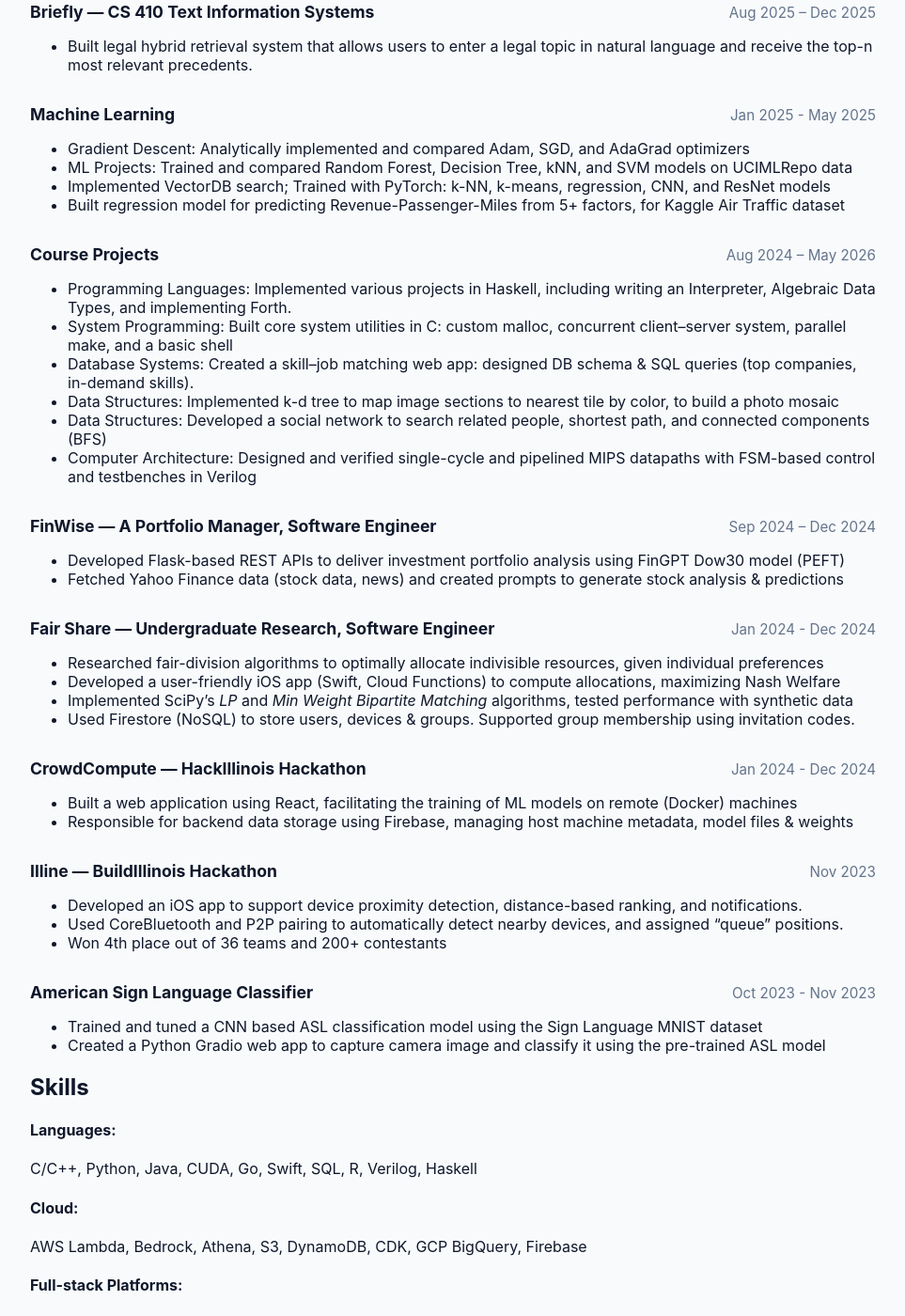
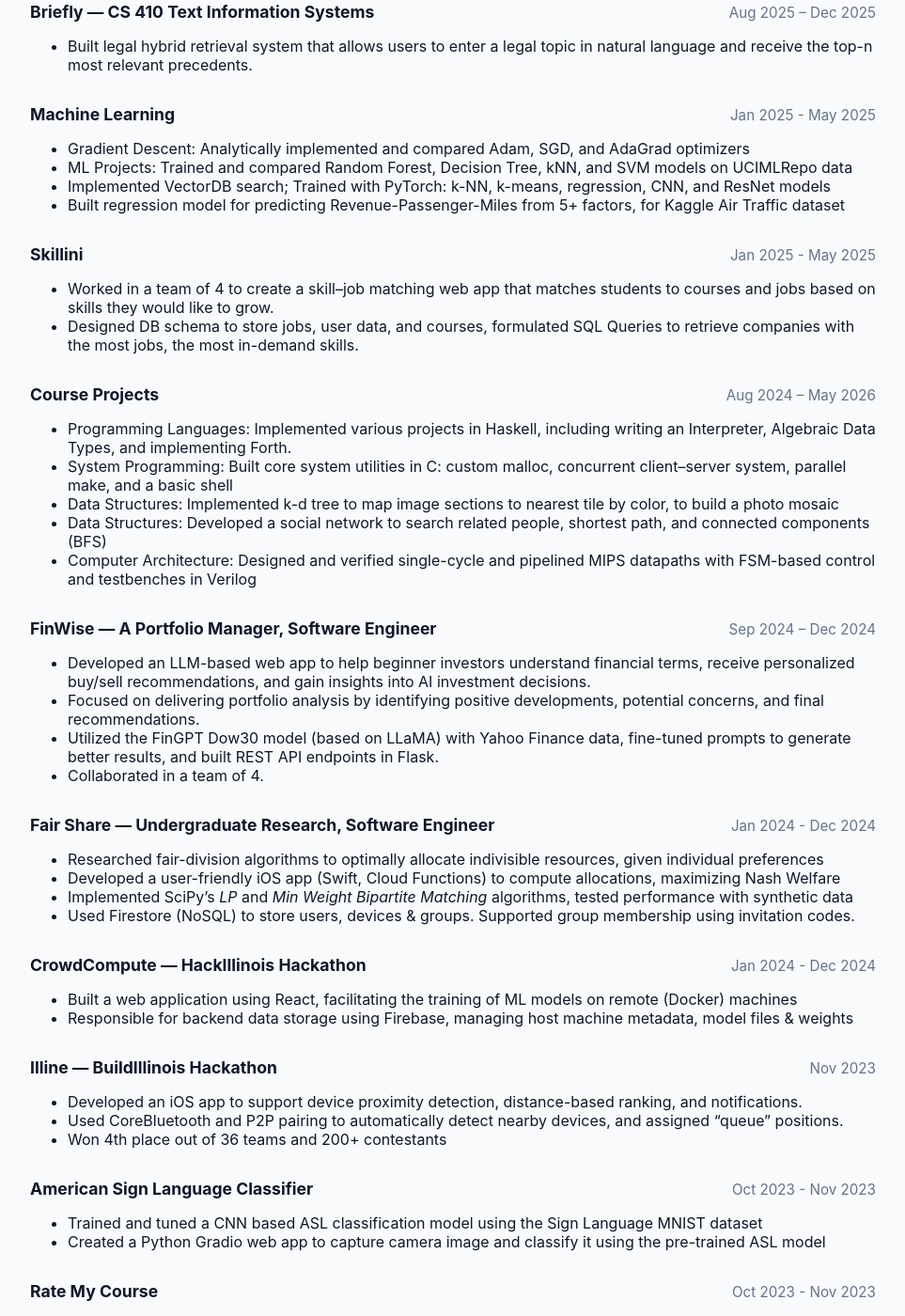
Before and after one commit to srikarpisupati/srikarpisupati.github.io, a Jekyll site: the page built from projects.md, in a window 1280 px wide and 1400 px high, scrolled down 663 px. Shown: the whole window at 94% size, without its empty margins (158-1121 px from the left). Built offline with Jekyll 4.4.1, drawn with Linux system fonts in a browser that asks for light colours; some of the changed text lies outside the part shown.

Commit message:
Revise project details and add new projects
Updated project descriptions and added new projects including Skillini web app and Rate My Course Android app.

```diff
--- a/projects.md
+++ b/projects.md
@@ -56,13 +56,20 @@ Implemented the following in Go from scratch:
 * Built regression model for predicting Revenue-Passenger-Miles from 5+ factors, for Kaggle Air Traffic dataset
 
 <div class="project-header">
+  <h4>Skillini</h4>
+  <span>Jan 2025 - May 2025</span>
+</div>
+
+* Worked in a team of 4 to create a skill–job matching web app that matches students to courses and jobs based on skills they would like to grow.
+* Designed DB schema to store jobs, user data, and courses, formulated SQL Queries to retrieve companies with the most jobs, the most in-demand skills.
+
+<div class="project-header">
   <h4>Course Projects</h4>
   <span>Aug 2024 – May 2026</span>
 </div>
 
 * Programming Languages: Implemented various projects in Haskell, including writing an Interpreter, Algebraic Data Types, and implementing Forth.
 * System Programming: Built core system utilities in C: custom malloc, concurrent client–server system, parallel make, and a basic shell
-* Database Systems: Created a skill–job matching web app: designed DB schema & SQL queries (top companies, in-demand skills).
 * Data Structures: Implemented k-d tree to map image sections to nearest tile by color, to build a photo mosaic
 * Data Structures: Developed a social network to search related people, shortest path, and connected components (BFS)
 * Computer Architecture: Designed and verified single-cycle and pipelined MIPS datapaths with FSM-based control and testbenches in Verilog
@@ -76,8 +83,10 @@ Implemented the following in Go from scratch:
   <span>Sep 2024 – Dec 2024</span>
 </div>
 
-* Developed Flask-based REST APIs to deliver investment portfolio analysis using FinGPT Dow30 model (PEFT)
-* Fetched Yahoo Finance data (stock data, news) and created prompts to generate stock analysis & predictions
+* Developed an LLM-based web app to help beginner investors understand financial terms, receive personalized buy/sell recommendations, and gain insights into AI investment decisions.
+* Focused on delivering portfolio analysis by identifying positive developments, potential concerns, and final recommendations.
+* Utilized the FinGPT Dow30 model (based on LLaMA) with Yahoo Finance data, fine-tuned prompts to generate better results, and built REST API endpoints in Flask.
+* Collaborated in a team of 4.
 
 <div class="project-header">
   <h4>
@@ -122,6 +131,14 @@ Implemented the following in Go from scratch:
 * Trained and tuned a CNN based ASL classification model using the Sign Language MNIST dataset
 * Created a Python Gradio web app to capture camera image and classify it using the pre-trained ASL model
 
+<div class="project-header">
+  <h4>Rate My Course</h4>
+  <span>Oct 2023 - Nov 2023</span>
+</div>
+
+* Implemented an Android app that can search and display 300+ sorted courses.
+* Created HTTP-based Server to GET individual course details, GET & POST ratings, and bulk-access courses (JSON).
+
 ## Skills
 #### Languages:
 C/C++, Python, Java, CUDA, Go, Swift, SQL, R, Verilog, Haskell
```
